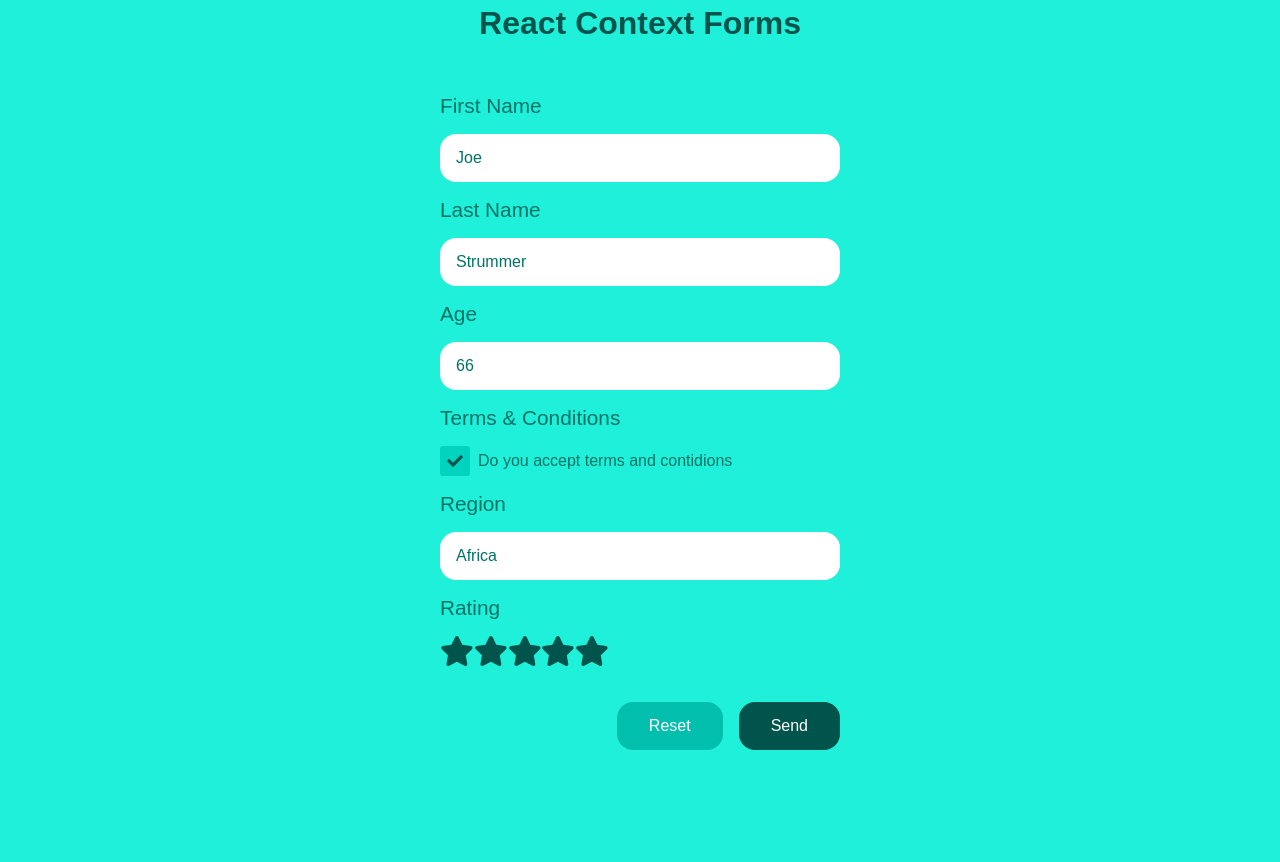
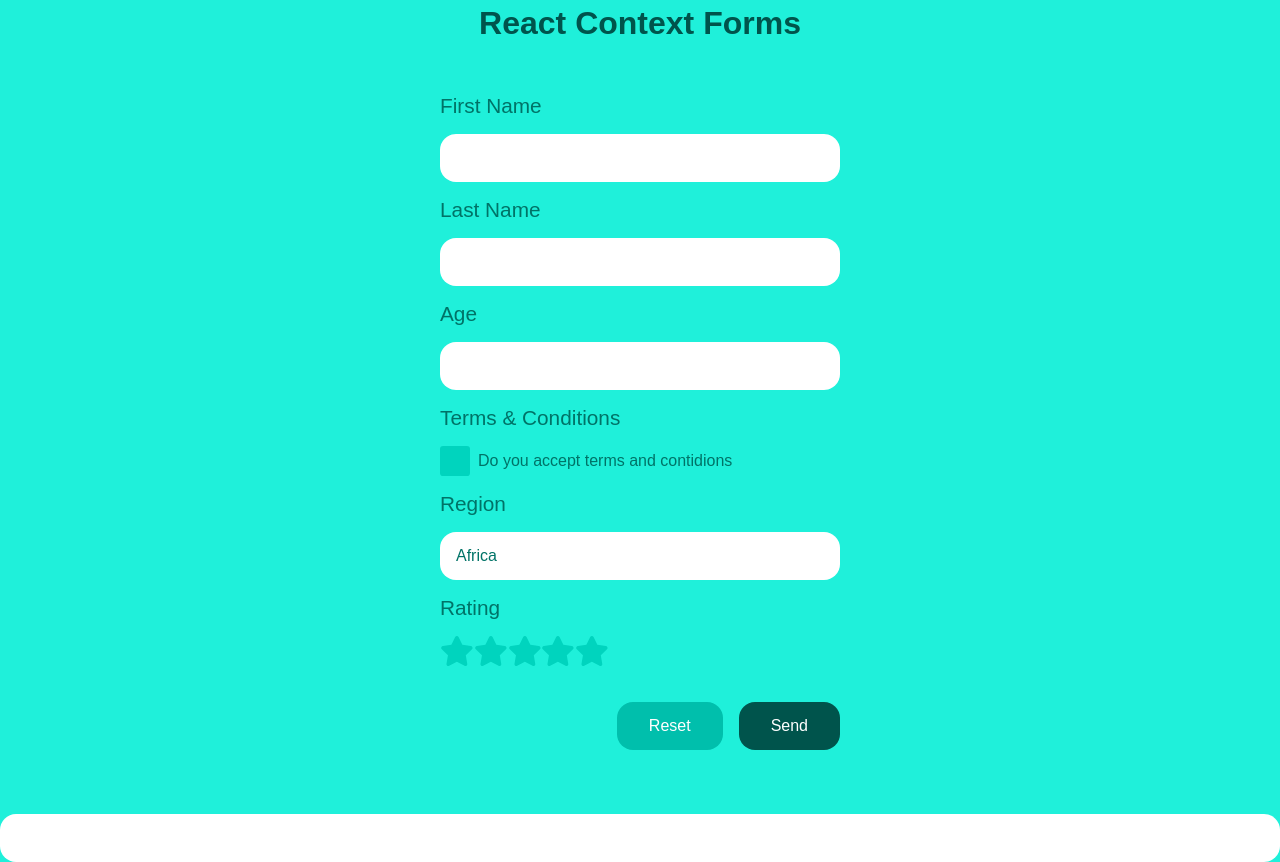
Before and after one commit to londonbarrett/context-forms-proto, a React (Create React App) app: page / in a window 1280 px wide. Shown: the part 120-982 px from the top of the page. Before the commit the page ends 934 px from the top, so only its background shows below. Built offline with nearby package versions, Linux system fonts and the light colour scheme.

Commit message:
Progress

```diff
--- a/package.json
+++ b/package.json
@@ -7,6 +7,7 @@
     "enzyme-adapter-react-16": "^1.1.1",
     "enzyme-to-json": "^3.3.4",
     "jest-dom": "^1.10.0",
+    "lodash": "^4.17.11",
     "prop-types": "^15.6.2",
     "react": "^16.4.1",
     "react-dom": "^16.4.1",
--- a/src/App.jsx
+++ b/src/App.jsx
@@ -1,6 +1,7 @@
 import React from 'react';
 import AppHeader from './components/AppHeader';
 import CommentForm from './components/CommentForm';
+import UserForm from './components/UserForm';
 
 const handleOnSubmit = (values) => {
   console.log(values);
@@ -18,6 +19,7 @@ const App = () => (
         rating={5}
         onSubmit={handleOnSubmit}
       />
+      <UserForm />
     </section>
   </main>
 );
--- a/src/components/ContextForms/Context.jsx
+++ b/src/components/ContextForms/Context.jsx
@@ -3,7 +3,7 @@ import PropTypes from 'prop-types';
 import State from './State';
 
 const state = new State();
-const Context = React.createContext(state);
+const Context = React.createContext({});
 
 const Provider = ({ children }) => (
   <Context.Provider value={state}>
--- a/src/components/ContextForms/Form.jsx
+++ b/src/components/ContextForms/Form.jsx
@@ -5,7 +5,7 @@ import { Provider, Consumer } from './Context';
 class Form extends React.Component {
   context = {};
 
-  onSubmit = (event) => {
+  handleSubmit = (event) => {
     event.preventDefault();
     const { onSubmit } = this.props;
     const { values, validateInputs } = this.context;
@@ -15,10 +15,12 @@ class Form extends React.Component {
     }
   }
 
-  onReset = () => {
+  handleReset = () => {
     const { resetForm } = this.context;
     resetForm();
   }
+
+  handleChange = event => console.log('Form::handleChange', event.target.value, this.context);
 
   render() {
     const { children, className, name } = this.props;
@@ -29,8 +31,9 @@ class Form extends React.Component {
             this.context = context;
             return (
               <form
-                onSubmit={this.onSubmit}
-                onReset={this.onReset}
+                onChange={this.handleChange}
+                onReset={this.handleReset}
+                onSubmit={this.handleSubmit}
                 className={className}
                 name={name}
               >
@@ -45,7 +48,9 @@ class Form extends React.Component {
 }
 
 Form.propTypes = {
-  children: PropTypes.arrayOf(PropTypes.element).isRequired,
+  children: PropTypes.oneOfType([
+    PropTypes.arrayOf(PropTypes.element), PropTypes.element,
+  ]).isRequired,
   className: PropTypes.string,
   name: PropTypes.string,
   onSubmit: PropTypes.func,
--- a/src/components/ContextForms/State.jsx
+++ b/src/components/ContextForms/State.jsx
@@ -1,4 +1,4 @@
-class ContextValue {
+class State {
   errors = {};
 
   hasErrors = false;
@@ -147,4 +147,4 @@ class ContextValue {
   }
 }
 
-export default ContextValue;
+export default State;
--- a/src/components/ContextForms/formInput.jsx
+++ b/src/components/ContextForms/formInput.jsx
@@ -1,26 +1,40 @@
+import { get } from 'lodash';
 import * as React from 'react';
 import PropTypes from 'prop-types';
 import { Consumer } from './Context';
 
-const formInput = Component => class FormInput extends React.Component {
+const formInput = (
+  { valuePath = 'target.value' } = {},
+) => Component => class FormInput extends React.Component {
+  context = {};
+
   static propTypes = {
     name: PropTypes.string.isRequired,
-  }
+    onChange: PropTypes.func,
+  };
 
-  state = {}
+  static defaultProps = {
+    onChange: undefined,
+  };
 
-  setValue = context => value => context.setValue(this, value)
+  state = {};
+
+  handleChange = (event) => {
+    const { setValue } = this.context;
+    const { onChange } = this.props;
+    const value = get(event, valuePath, event);
+    setValue(this, value);
+    if (onChange) onChange(event);
+  };
 
   render() {
-    const { name } = this.props;
     const {
-      errors,
-      hasErrors,
-      isDirt,
+      errors, hasErrors, isDirt, value,
     } = this.state;
     return (
       <Consumer>
-        { (context) => {
+        {(context) => {
+          this.context = context;
           context.registerInput(this);
           return (
             <Component
@@ -28,8 +42,8 @@ const formInput = Component => class FormInput extends React.Component {
               errors={errors}
               hasErrors={hasErrors}
               isDirt={isDirt}
-              setValue={this.setValue(context)}
-              value={context.values[name]}
+              value={value}
+              onChange={this.handleChange}
             />
           );
         }}
--- /dev/null
+++ b/src/components/UserForm.jsx
@@ -0,0 +1,11 @@
+import React from 'react';
+import Form from './ContextForms/Form';
+import TextfieldInput from './inputs/TextfieldInput';
+
+const UserForm = () => (
+  <Form>
+    <TextfieldInput id="fuck" name="fuck" />
+  </Form>
+);
+
+export default UserForm;
--- a/src/components/inputs/CheckboxInput.jsx
+++ b/src/components/inputs/CheckboxInput.jsx
@@ -1,26 +1,4 @@
-import * as React from 'react';
-import PropTypes from 'prop-types';
 import Checkbox from '../controls/Checkbox';
 import { formInput } from '../ContextForms';
 
-class CheckboxInput extends React.Component {
-  handleOnChange = (value) => {
-    const { setValue } = this.props;
-    setValue(value);
-  }
-
-  render() {
-    return (
-      <Checkbox
-        {...this.props}
-        onChange={this.handleOnChange}
-      />
-    );
-  }
-}
-
-CheckboxInput.propTypes = {
-  setValue: PropTypes.func.isRequired,
-};
-
-export default formInput(CheckboxInput);
+export default formInput()(Checkbox);
--- a/src/components/inputs/RatingInput.jsx
+++ b/src/components/inputs/RatingInput.jsx
@@ -1,26 +1,4 @@
-import * as React from 'react';
-import PropTypes from 'prop-types';
 import Rating from '../controls/Rating';
 import { formInput } from '../ContextForms';
 
-class RatingInput extends React.Component {
-  handleOnChange = (value) => {
-    const { setValue } = this.props;
-    setValue(value);
-  }
-
-  render() {
-    return (
-      <Rating
-        {...this.props}
-        onChange={this.handleOnChange}
-      />
-    );
-  }
-}
-
-RatingInput.propTypes = {
-  setValue: PropTypes.func.isRequired,
-};
-
-export default formInput(RatingInput);
+export default formInput({ valuePath: '' })(Rating);
--- a/src/components/inputs/SelectInput.jsx
+++ b/src/components/inputs/SelectInput.jsx
@@ -1,34 +1,4 @@
-import * as React from 'react';
-import PropTypes from 'prop-types';
 import Select from '../controls/Select';
 import { formInput } from '../ContextForms';
 
-class SelectInput extends React.Component {
-  changeHandler = (event) => {
-    const { setValue } = this.props;
-    // const { setValue, onChange } = this.props;
-    setValue(event.target.value);
-    console.log('SELECT_INPUT', this.onChange);
-    // onChange(event);
-  }
-
-  render() {
-    return (
-      <Select
-        {...this.props}
-        onChange={this.changeHandler}
-      />
-    );
-  }
-}
-
-SelectInput.propTypes = {
-  setValue: PropTypes.func.isRequired,
-  onChange: PropTypes.func,
-};
-
-SelectInput.defaultProps = {
-  onChange: undefined,
-};
-
-export default formInput(SelectInput);
+export default formInput()(Select);
--- a/src/components/inputs/TextfieldInput.jsx
+++ b/src/components/inputs/TextfieldInput.jsx
@@ -1,26 +1,4 @@
-import * as React from 'react';
-import PropTypes from 'prop-types';
 import Textfield from '../controls/Textfield';
 import { formInput } from '../ContextForms';
 
-class TextFieldInput extends React.Component {
-  handleOnChange = (event) => {
-    const { setValue } = this.props;
-    setValue(event.target.value);
-  }
-
-  render() {
-    return (
-      <Textfield
-        {...this.props}
-        onChange={this.handleOnChange}
-      />
-    );
-  }
-}
-
-TextFieldInput.propTypes = {
-  setValue: PropTypes.func.isRequired,
-};
-
-export default formInput(TextFieldInput);
+export default formInput()(Textfield);
```
Also changed, not shown: 1 other file (tests, documents, lock files or other folders).
